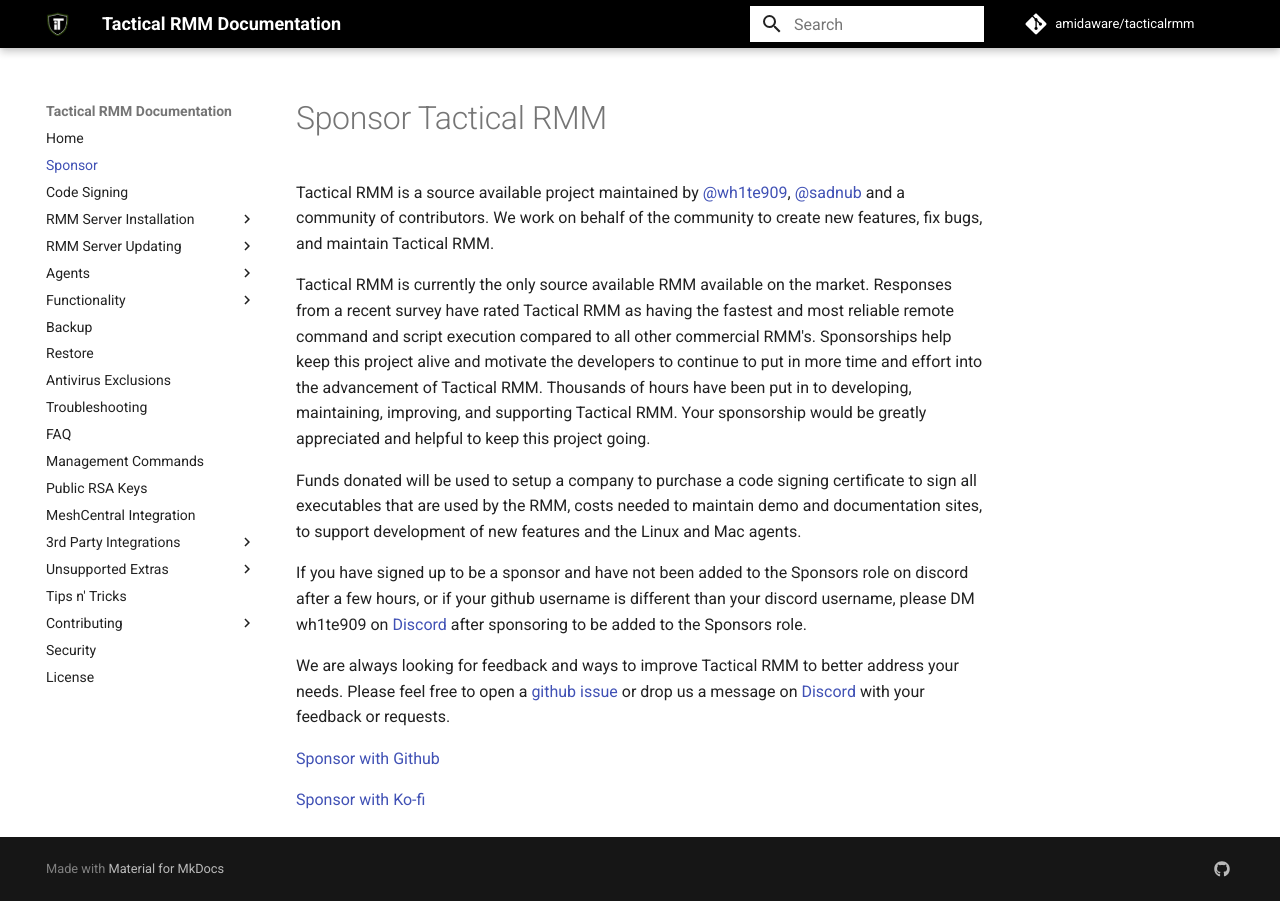
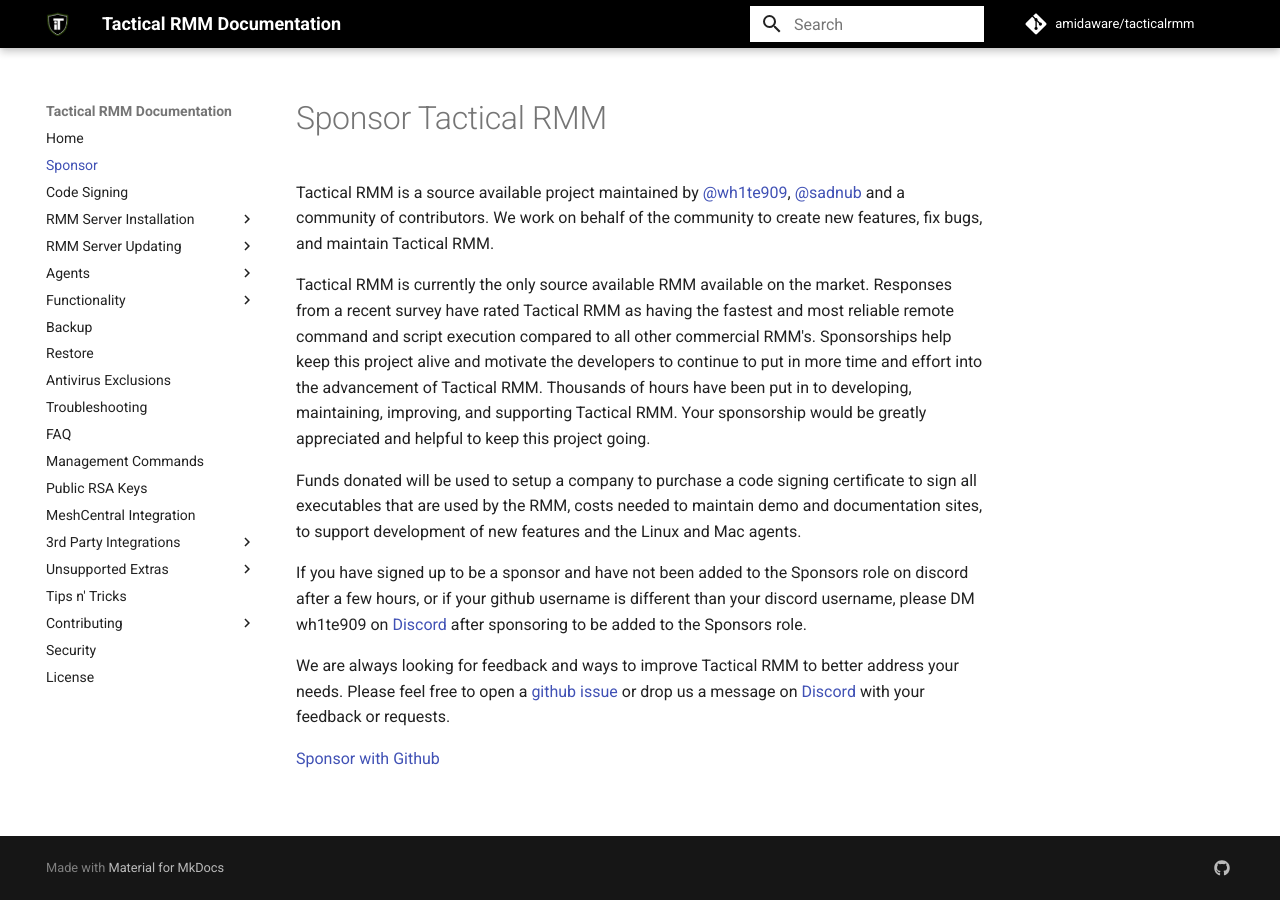
Before and after one commit to amidaware/trmm-docs, an MkDocs documentation site: the page built from docs/sponsor.md, in a window 1280 px wide. Built offline with MkDocs 1.6.1 and Material for MkDocs 9.7.7, drawn with Linux system fonts in a browser that asks for light colours; comment, search, counter and statistics services are not loaded.

Commit message:
remove kofi link

```diff
--- a/docs/sponsor.md
+++ b/docs/sponsor.md
@@ -11,5 +11,3 @@
 We are always looking for feedback and ways to improve Tactical RMM to better address your needs. Please feel free to open a [github issue](https://github.com/amidaware/tacticalrmm/issues) or drop us a message on [Discord](https://discord.gg/upGTkWp) with your feedback or requests.
 
 [Sponsor with Github](https://github.com/sponsors/wh1te909)
-
-[Sponsor with Ko-fi](https://ko-fi.com/tacticalrmm)
```
